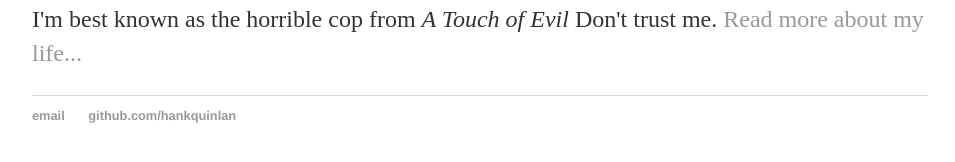
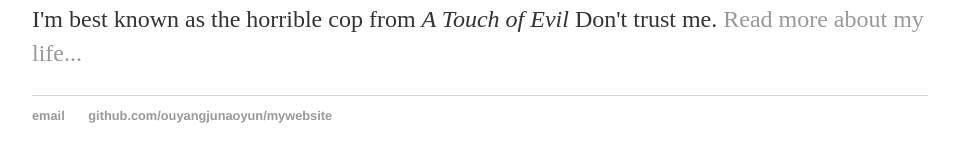
Before and after one commit to ouyangjunaoyun/mywebsite, a Jekyll site: the page built from index.html, in a window 1280 px wide. Shown: the part 194-356 px from the top of the page, without its empty margins (160-1115 px from the left). Built offline with Jekyll 4.4.1, drawn with Linux system fonts in a browser that asks for light colours.

Commit message:
Update default.html

```diff
--- a/_layouts/default.html
+++ b/_layouts/default.html
@@ -21,8 +21,8 @@
 			</div><!-- /.container -->
 			<footer>
 	    		<ul>
-	        		<li><a href="mailto:hankquinlanhub@gmail.com">email</a></li>
-	        		<li><a href="https://github.com/hankquinlan">github.com/hankquinlan</a></li>
+	        		<li><a href="mailto:jun.ouyang@mail.utoronto.ca">email</a></li>
+	        		<li><a href="https://github.com/ouyangjunaoyun/mywebsite">github.com/ouyangjunaoyun/mywebsite</a></li>
 				</ul>
 			</footer>
 		</body>
```
